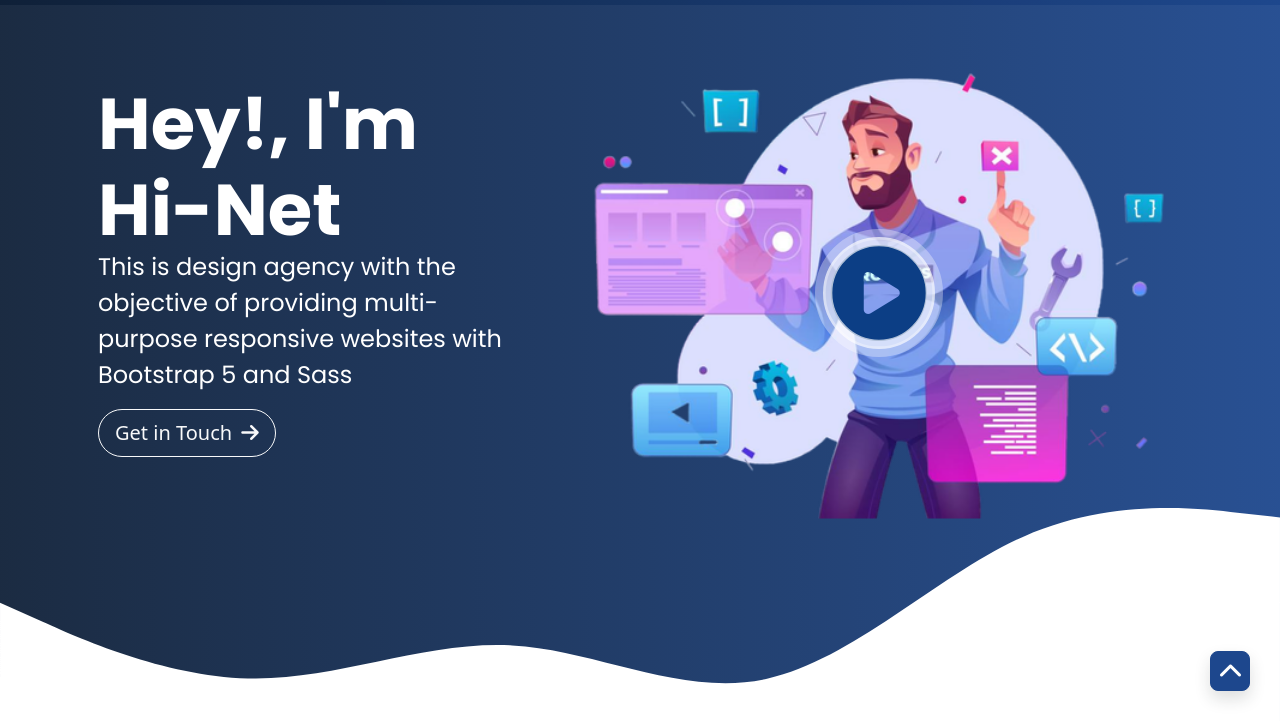
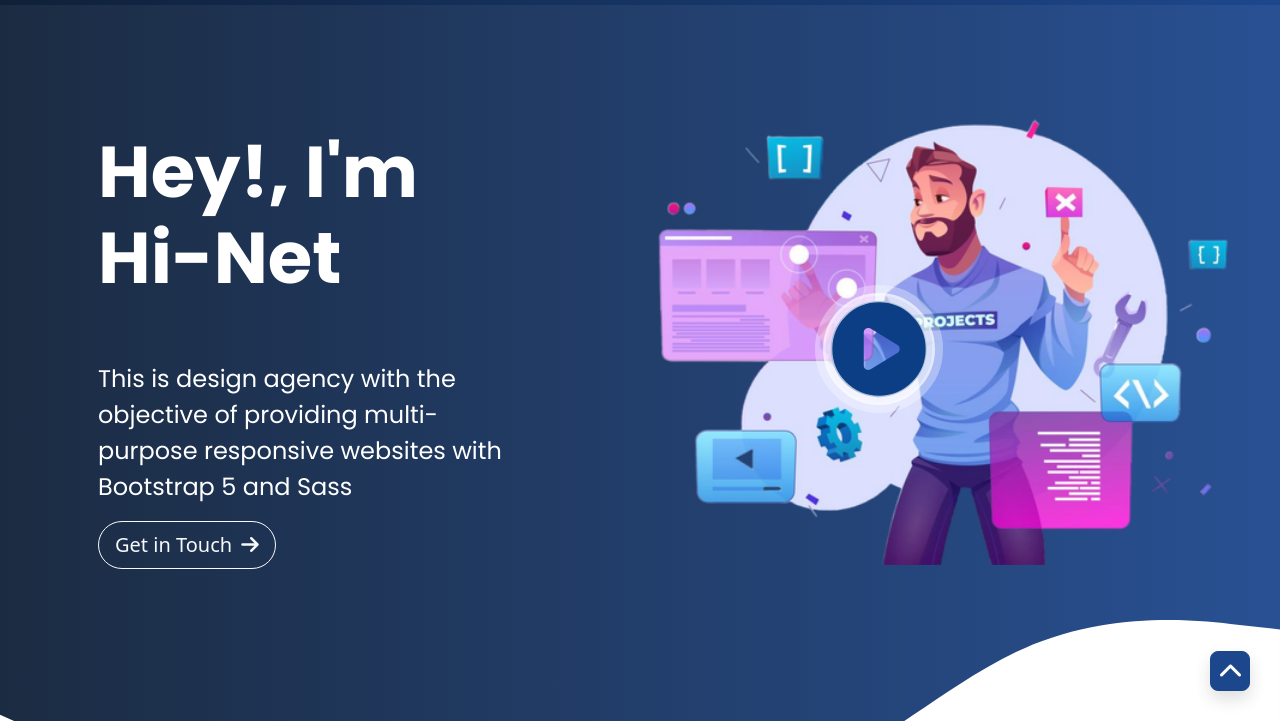
Before and after one commit to developerdavid2/hi-net, a website: page index.html in a window 1280 px wide. Shown: the part 79-800 px from the top of the page. Drawn offline with Linux system fonts and the light colour scheme.

Commit message:
Styled video box

```diff
--- a/index.html
+++ b/index.html
@@ -102,7 +102,7 @@
 
         <div class="col-md-7 intros text-end mt-3">
           <div class="video-box">
-            <img src="images/arts/programmer.png" alt="video-illustration" class="img-fluid" style="padding: 0 4rem;" />
+            <img src="images/arts/programmer.png" alt="video-illustration" class="img-fluid"/>
             <a href="http://" class="glightbox position-absolute top-50 start-50 translate-middle">
               <span>
                 <i class="fas fa-play-circle"> </i>
--- a/scss/components/_typography.scss
+++ b/scss/components/_typography.scss
@@ -19,7 +19,8 @@
         @include media-breakpoint-up(lg) {
             height: 120px;
             display:block;
-            margin-bottom: 3rem;
+            margin-bottom: 10rem;
+            padding-top: 3rem;
         }
 
     }
--- a/scss/sections/_intro-sections.scss
+++ b/scss/sections/_intro-sections.scss
@@ -19,14 +19,26 @@
     .video-box {
         position: relative;
 
+
+        @include media-breakpoint-up(lg) {
+            padding-left: 3rem;
+
+        }
+
         .img-fluid {
             @include media-breakpoint-down(sm) {
                 scale: calc(1.8);
                 margin: 3rem 0;
             }
 
+            @include media-breakpoint-only(md) {
+                padding-left: 1rem;
+
+            }
+
             @include media-breakpoint-up(lg) {
                 scale: calc(1.2);
+                padding-bottom: 1rem;
 
             }
 
--- a/scss/sections/_navbar.scss
+++ b/scss/sections/_navbar.scss
@@ -29,7 +29,7 @@ nav {
     width: 30px;
     height: 20px;
     position: relative;
-    transition: .9s ease-in-out;
+    transition: .6s ease-in-out;
 
 
 }
@@ -49,6 +49,7 @@ nav {
 
  }
 
+
 .toggler-icon {
     display: block;
     position: absolute;
@@ -59,7 +60,7 @@ nav {
     opacity: 1;
     left: 0;
     transform: rotate(0deg);
-    transition: .5s ease-in-out;
+    transition: .3s ease-in-out;
 
 
 }
--- a/scss/sections/_portfolio.scss
+++ b/scss/sections/_portfolio.scss
@@ -3,6 +3,7 @@
 
 .portfolio {
     padding: 4rem 0;
+
     .nav-portfolio {
         align-content: center;
 
@@ -17,7 +18,7 @@
 
         }
 
-            @media (min-width: 632px) and (max-width: 931px){
+        @media (min-width: 632px) and (max-width: 931px) {
             .nav-portfolio {
 
                 padding: 0 13rem;
--- a/scss/sections/_services.scss
+++ b/scss/sections/_services.scss
@@ -34,7 +34,13 @@
         }
     }
 
+
     &__pic {
         max-width: 100%;
+        @include media-breakpoint-only(md) {
+            padding-top: 4rem;
+        }
+
+
     }
 }
```
Also changed, not shown: assets/css/style.css, 1 other file. Lines whose indentation alone changed are shown as unchanged.
